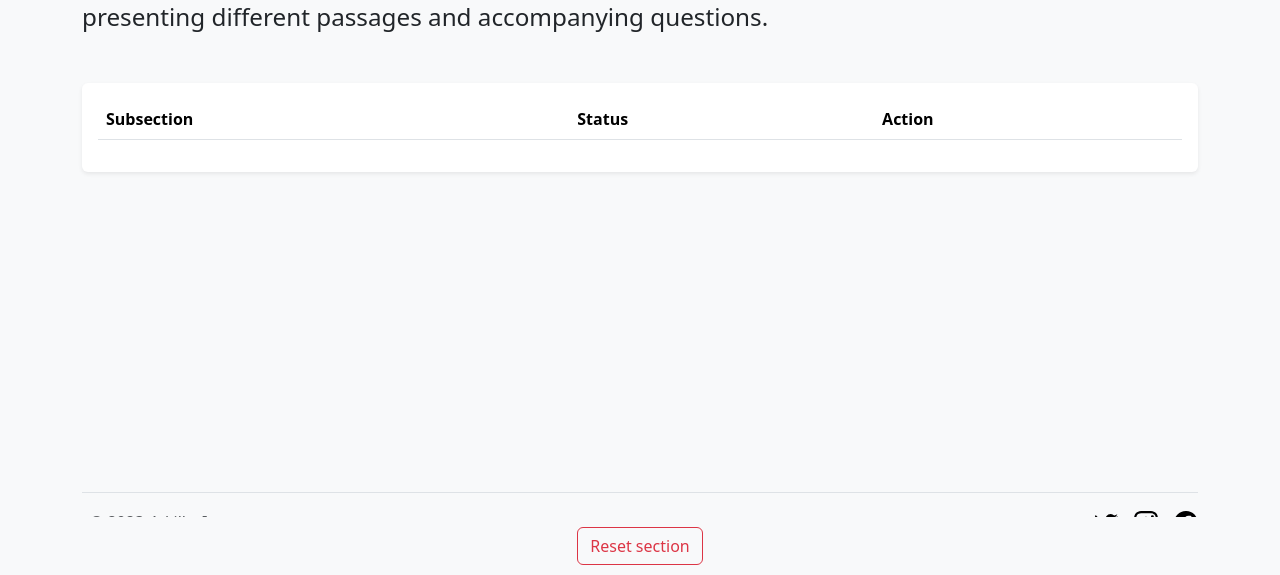
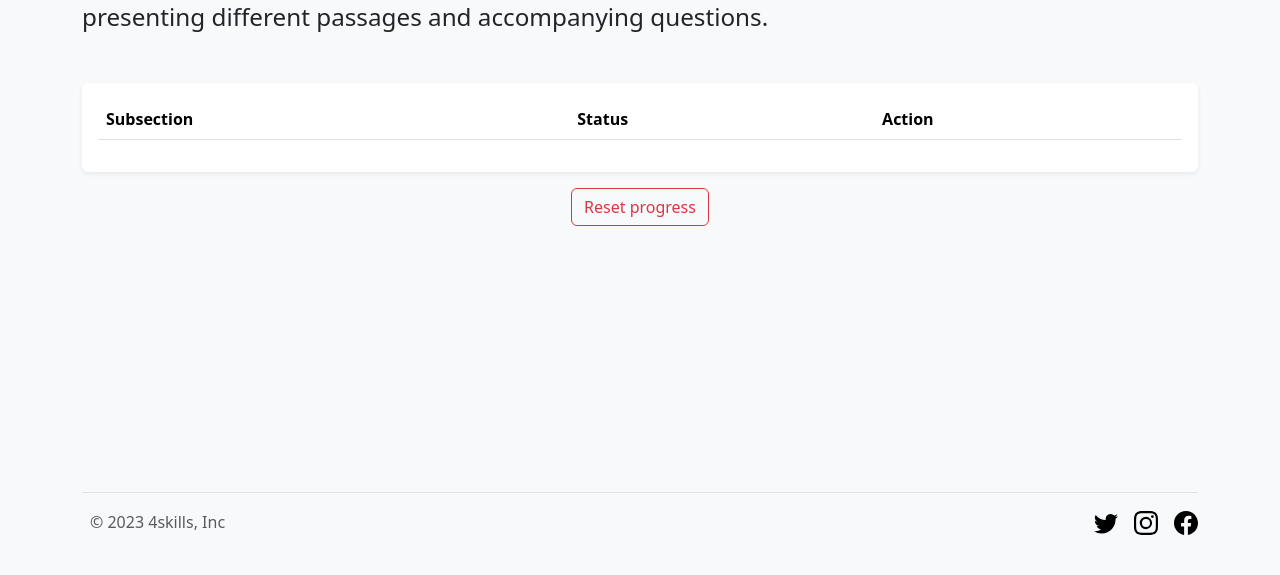
Before and after one commit to kirillak404/IELTS-practice, a Flask app: page /section/Reading in a window 1280 px wide. Shown: the part 225-800 px from the top of the page. Run offline with Flask 3, Linux system fonts and the light colour scheme; the visitor is signed in with stand-in values (Sample User, id 1); data comes from the database, SQL or seed files in the repository; lists and menus that the app fills with data are empty.

Commit message:
feat: update reset section progress flow

```diff
--- a/app/main/routes.py
+++ b/app/main/routes.py
@@ -131,12 +131,14 @@ def get_sections_history():
 @bp.route('/reset-section-progress', methods=["POST"])
 @login_required
 def reset_section_progress():
-    # Retrieve the 'speaking' section
-    section = Section.get_by_name("speaking")
-    # Get the current user's progress in this section
-    user_progress = current_user.get_section_progress(section.id)
-    if user_progress:
-        db.session.delete(user_progress)
-        db.session.commit()
-
-    return redirect(url_for('main.speaking_practice_get'))
+    # Retrieve section
+    section_name = request.form.get('section_name')
+    if section_name:
+        section = Section.get_by_name(section_name)
+        # Get the current user's progress in this section
+        user_progress = current_user.get_section_progress(section.id)
+        if user_progress:
+            db.session.delete(user_progress)
+            db.session.commit()
+            flash("You've successfully reset the progress of this section. It's a fresh start!")
+    return redirect(url_for('main.index'))
--- a/app/templates/section.html
+++ b/app/templates/section.html
@@ -46,10 +46,31 @@ Speaking practice
    </table>
 </div>
 
-<!--Footer-->
-<div class="sticky-footer">
-  <form action="/reset-section-progress" method="POST">
-    <button type="submit" class="btn btn-outline-danger">Reset section</button>
-  </form>
+<!--Reset section progress-->
+<div class="text-center mt-3">
+    <button type="button" class="btn btn-outline-danger" data-bs-toggle="modal" data-bs-target="#resetConfirmModal">Reset progress</button>
 </div>
+
+<!-- Modal -->
+<div class="modal fade" id="resetConfirmModal" tabindex="-1" aria-labelledby="resetConfirmModalLabel" aria-hidden="true">
+  <div class="modal-dialog modal-dialog-centered">
+    <div class="modal-content">
+      <div class="modal-header">
+        <h5 class="modal-title" id="resetConfirmModalLabel">Confirm Reset</h5>
+        <button type="button" class="btn-close" data-bs-dismiss="modal" aria-label="Close"></button>
+      </div>
+      <div class="modal-body">
+        <p>Are you sure you want to reset the progress of the current section? This action cannot be undone.</p>
+      </div>
+      <div class="modal-footer">
+        <button type="button" class="btn btn-secondary" data-bs-dismiss="modal">No, keep my progress</button>
+        <form action="/reset-section-progress" method="POST">
+            <input type="hidden" name="section_name" value="{{ section.name }}">
+          <button type="submit" class="btn btn-danger">Yes, reset my progress</button>
+        </form>
+      </div>
+    </div>
+  </div>
+</div>
+
 {% endblock %}
```
